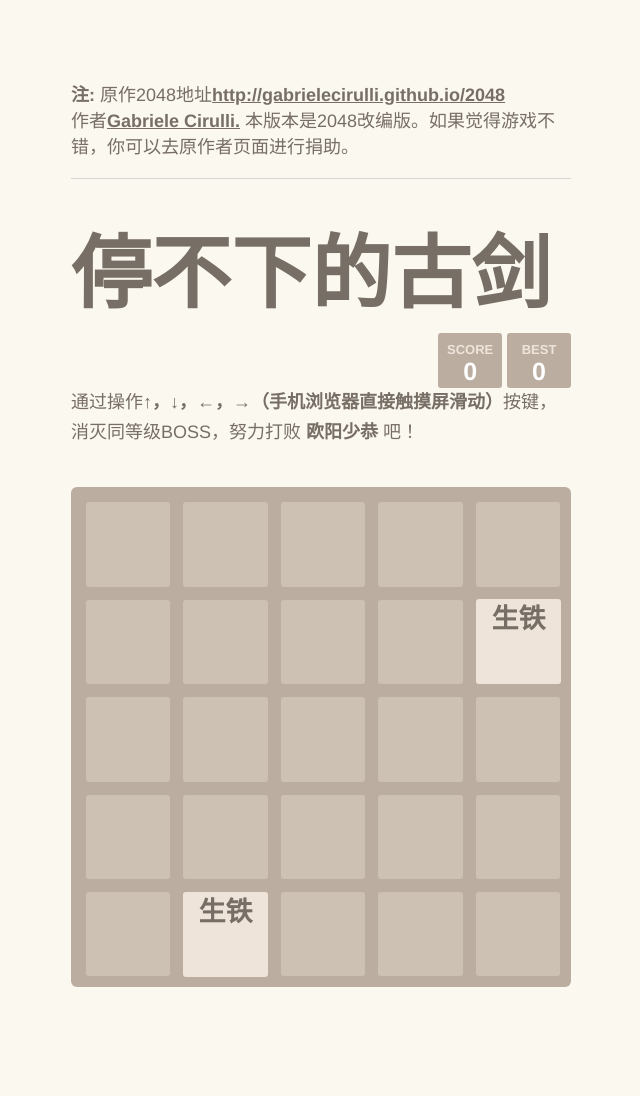
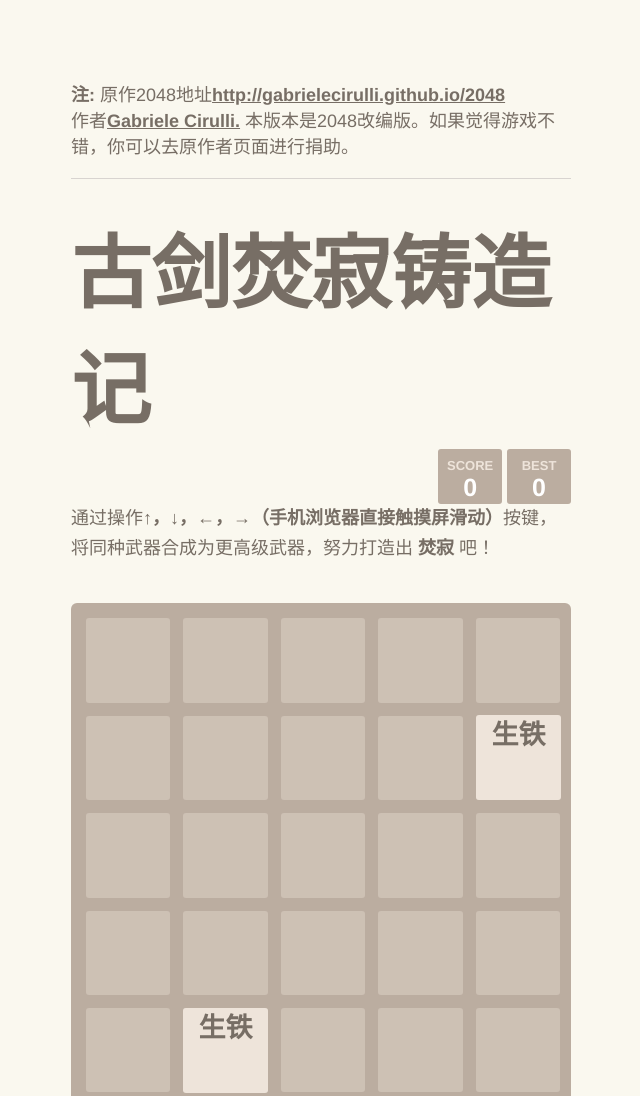
Before and after one commit to bjdc/bjdc.github.io, a plain HTML site: page index.html in a window 1280 px wide. Shown: the top 1096 px of the page, without its empty margins (319-959 px from the left). Before the commit the page ends 1067 px from the top, so only its background shows below. Drawn offline with Linux system fonts and the light colour scheme.

Commit message:
Update index.html

```diff
--- a/index.html
+++ b/index.html
@@ -2,7 +2,7 @@
 <html>
 <head>
   <meta charset="utf-8">
-  <title>停不下的古剑</title>
+  <title>古剑焚寂铸造记</title>
 
   <link href="stylesheets/main.css" rel="stylesheet" type="text/css">
   <link rel="shortcut icon" href="favicon.ico">
@@ -24,13 +24,13 @@
 
     <hr>
     <div class="heading">
-      <h1 class="title">停不下的古剑</h1>
+      <h1 class="title">古剑焚寂铸造记</h1>
       <div class="scores-container">
         <div class="score-container">0</div>
         <div class="best-container">0</div>
       </div>
     </div>
-    <p class="game-intro">通过操作<strong>↑，↓，←，→（手机浏览器直接触摸屏滑动）</strong>按键，消灭同等级BOSS，努力打败 <strong>欧阳少恭</strong> 吧！</p>
+    <p class="game-intro">通过操作<strong>↑，↓，←，→（手机浏览器直接触摸屏滑动）</strong>按键，将同种武器合成为更高级武器，努力打造出 <strong>焚寂</strong> 吧！</p>
     <div class="game-container">
       <div class="game-message">
         <p></p>
```
